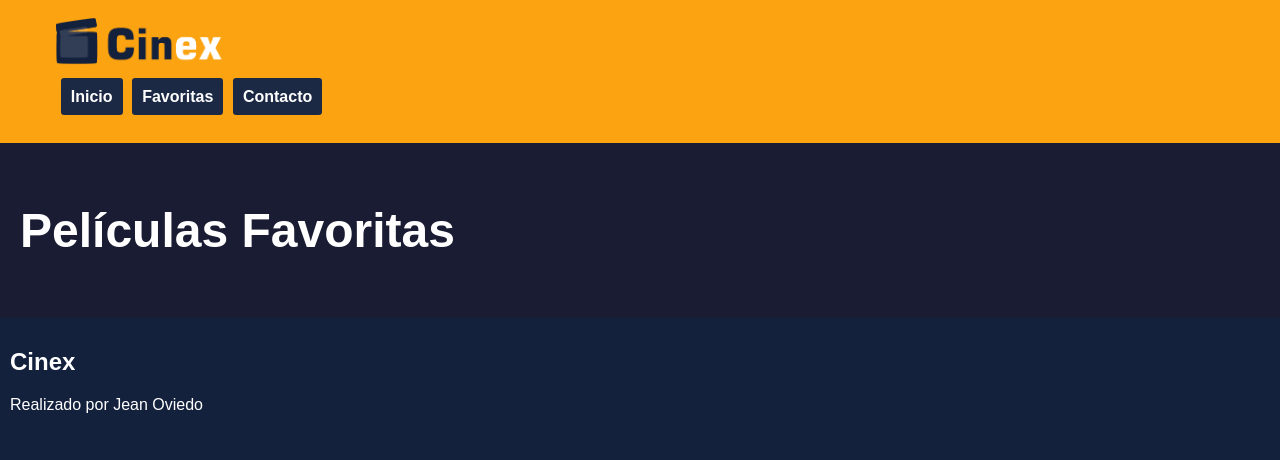
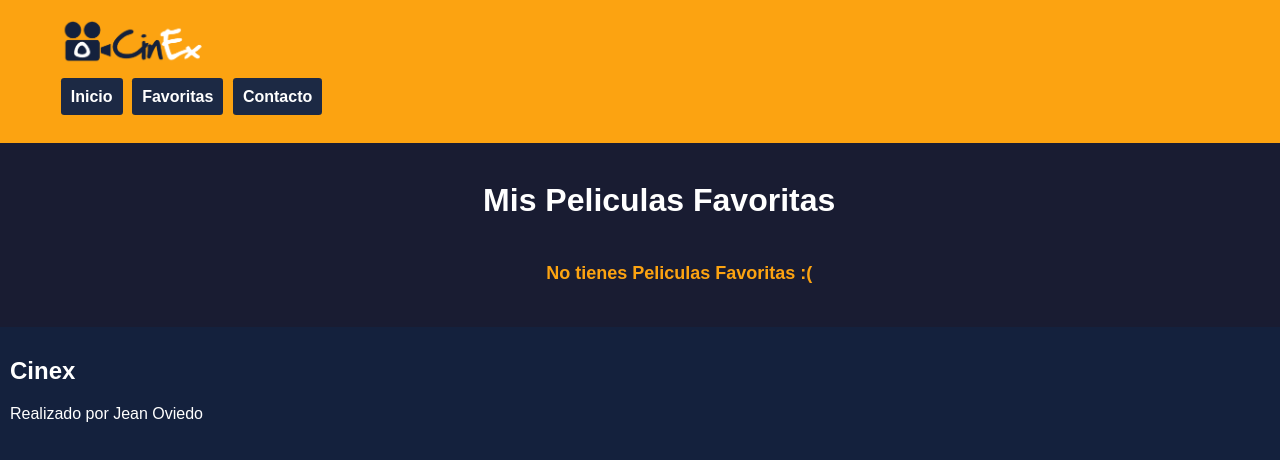
Before and after one commit to JeanOviedo/Cinex, a React (Create React App) app: page /favoritos in a window 1280 px wide. Shown: the top 460 px of the page. Built offline with nearby package versions, Linux system fonts and the light colour scheme.

Commit message:
Opción de favoritos agregada

```diff
--- a/src/App.css
+++ b/src/App.css
@@ -78,6 +78,10 @@ body {
   padding: 1.2em;
 }
 
+.res h4 {
+  color :#fca311;
+  font-size: 18px;
+}
 .container {
   column-gap: 0px;
   column-fill: auto;
--- a/src/Componentes/Favoritos.jsx
+++ b/src/Componentes/Favoritos.jsx
@@ -1,12 +1,70 @@
-import React from "react";
+import React, { Component } from "react";
 // import { connect } from "react-redux";
 // import { Link } from 'react-router-dom';
+import { connect } from "react-redux";
+import { ElEliminaFavoritos } from "../Redux/Actions.jsx";
+export class Favoritos extends Component {
+  render() {
+    return (
+      <div className="res">
+        {
+          <center>
+            <h2>Mis Peliculas Favoritas</h2>
+          </center>
+        }
+        <ul>
+          {this.props.pelicula != "" ? (
+            this.props.pelicula.map((pelicula) => {
+              return (
+                /* Aqui tienes que escribir tu codigo para mostrar la lista de peliculas */
 
-export default function Favoritos() {
-  return (
-    <div className="fav">
-      <h2>Películas Favoritas</h2>
-      <ul>{/* Aqui deberias poner tu lista de peliculas! */}</ul>
-    </div>
-  );
+                <div className="card" key={Math.random(5)}>
+                  <div>
+                    <center>
+                      <h3> {pelicula.Title}</h3>
+                      {pelicula.Poster === "N/A" ? (
+                        <img
+                          src="https://upload.wikimedia.org/wikipedia/commons/thumb/6/65/No-Image-Placeholder.svg/495px-No-Image-Placeholder.svg.png"
+                          className="card-image"
+                          alt="..."
+                        />
+                      ) : (
+                        <img
+                          src={pelicula.Poster}
+                          className="card-image"
+                          alt="..."
+                        />
+                      )}
+                      <button
+                        className="boton"
+                        onClick={() => this.props.ElEliminaFavoritos(pelicula)}
+                      >
+                        Eliminar
+                      </button>{" "}
+                      <button className="boton">Detalles</button>
+                    </center>
+                  </div>
+                </div>
+              );
+            })
+          ) : (
+            <center>
+              <h4>No tienes Peliculas Favoritas :(</h4>
+            </center>
+          )}
+        </ul>
+      </div>
+    );
+  }
 }
+function mapStateToProps({ todasfavoritas }) {
+  return {
+    pelicula: todasfavoritas,
+  };
+}
+function mapDispatchToProps(dispatch) {
+  return {
+    ElEliminaFavoritos: (id) => dispatch(ElEliminaFavoritos(id)),
+  };
+}
+export default connect(mapStateToProps, mapDispatchToProps)(Favoritos);
```
Also changed, not shown: src/logo.png.
